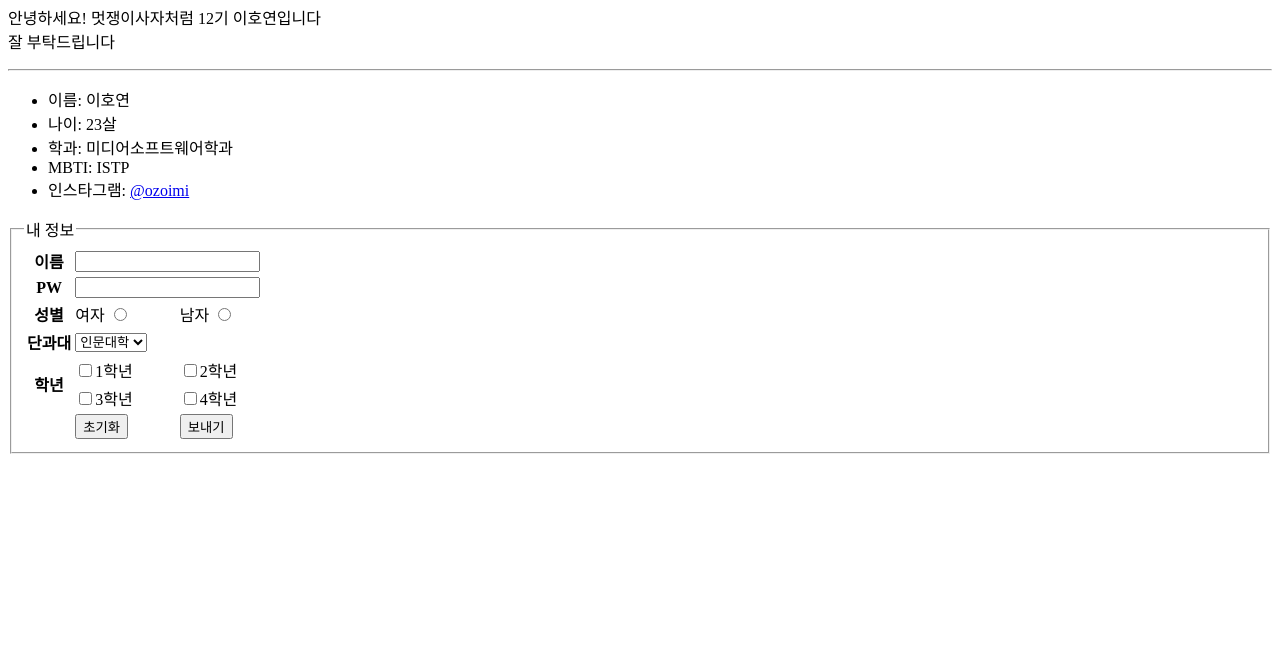
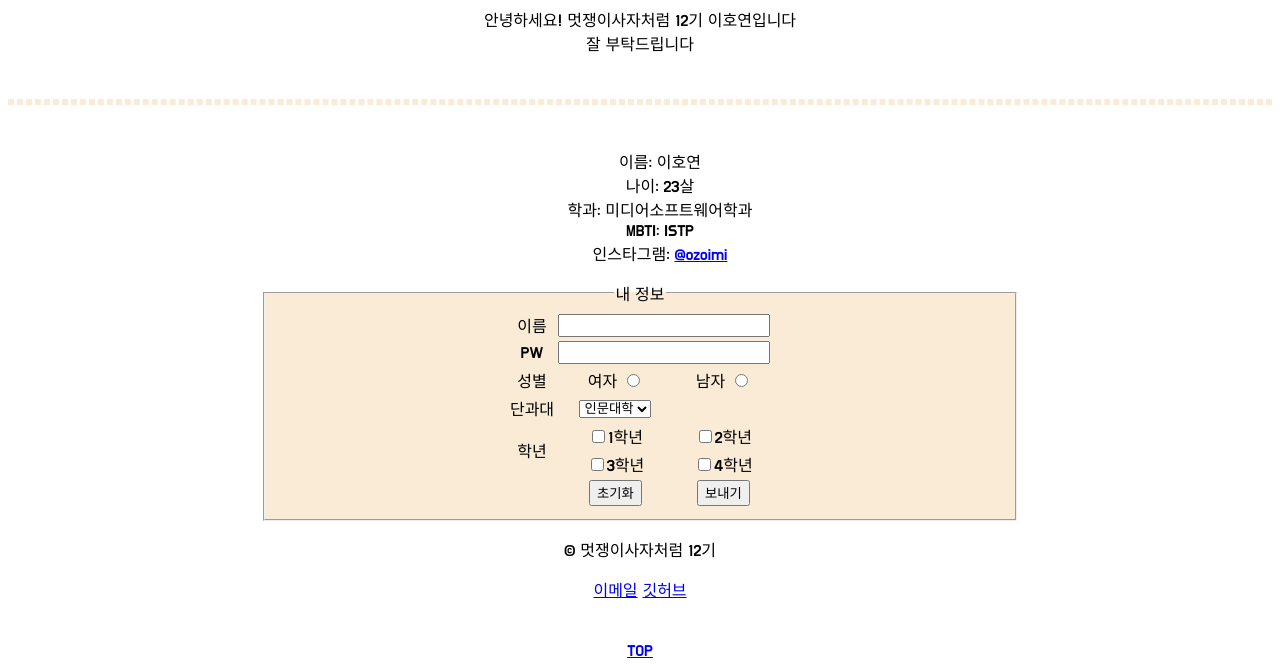
Before and after one commit to SKU-LikeLion12/CSS_team_d, a plain HTML site: page hoyeon.html in a window 1280 px wide. Shown: the part 282-951 px from the top of the page. Before the commit the page ends 800 px from the top, so only its background shows below. Drawn offline with Linux system fonts and the light colour scheme.

Commit message:
CSS_team_d

```diff
--- /dev/null
+++ b/hoyeon.css
@@ -0,0 +1,33 @@
+* {
+    font-family: "Do Hyeon", sans-serif;
+    font-weight: 400;
+    font-style: normal;
+}
+
+body {
+    text-align: center;
+    align-items: center;
+}
+
+ul {
+    list-style: none;
+}
+
+fieldset{
+    background-color: antiquewhite;
+}
+
+table {
+    margin-left: auto;
+    margin-right: auto;
+}
+
+form {
+    padding-left: 20%;
+    padding-right: 20%;
+
+}
+
+hr{
+    border: 3px dashed antiquewhite;
+}
--- a/hoyeon.html
+++ b/hoyeon.html
@@ -3,6 +3,10 @@
 <head>
     <meta charset="UTF-8">
     <meta name="viewport" content="width=device-width, initial-scale=1.0">
+    <link rel="preconnect" href="https://fonts.googleapis.com">
+<link rel="preconnect" href="https://fonts.gstatic.com" crossorigin>
+<link href="https://fonts.googleapis.com/css2?family=Do+Hyeon&display=swap" rel="stylesheet">
+    <link rel="stylesheet" href="./hoyeon.css">
     <title>개인 프로필 페이지 - 호연</title>
 </head>
 <body>
@@ -13,8 +17,10 @@
             안녕하세요! 멋쟁이사자처럼 12기 이호연입니다<br>
             잘 부탁드립니다
         </p>
+        <br>
         <hr>
     </header>
+    <br>
     <nav>
         <ul>
             <li>이름: 이호연</li>
@@ -90,6 +96,15 @@
                 </tr>
             </table>
         </fieldset>
+        <footer>
+            <p>&copy; 멋쟁이사자처럼 12기</p>
+            <div>
+                <a href="mailto:dlghdus9949@sungkyul.ac.kr">이메일</a>
+                <a href="https://github.com/dlghdus9949">깃허브</a>
+            </div>
+            <br><br>
+            <a href="#top">TOP</a>
+        </footer>
     </form>
 
 
```
